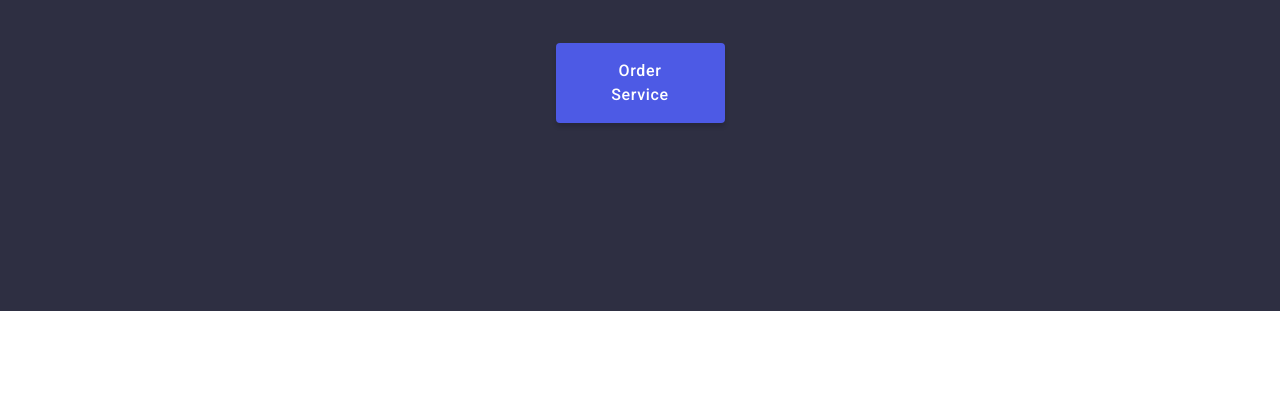
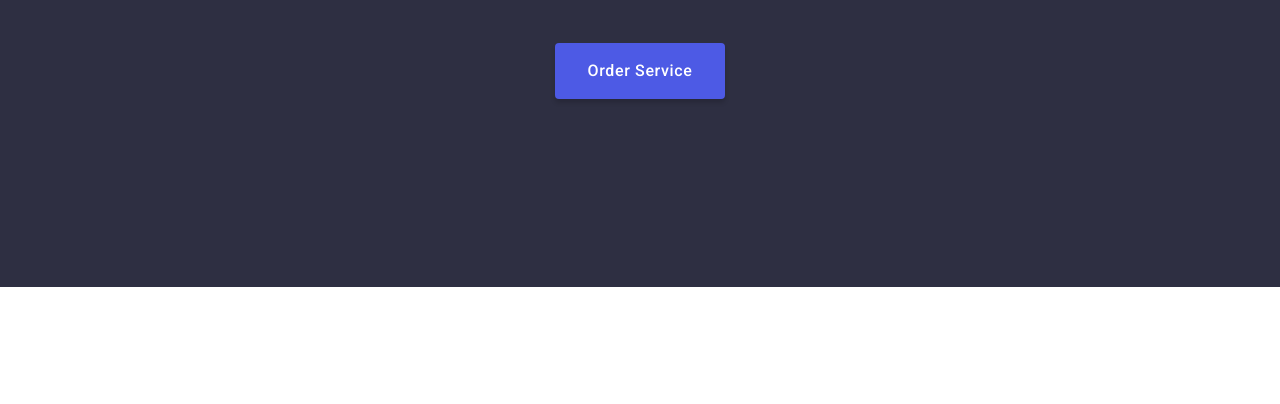
Before and after one commit to Arnary/goit-markup-hw-03, a plain HTML site: page index.html in a window 1280 px wide. Shown: the part 386-790 px from the top of the page. Drawn offline with nearby package versions, Linux system fonts and the light colour scheme.

Commit message:
fix hero button width

```diff
--- a/css/styles.css
+++ b/css/styles.css
@@ -174,7 +174,7 @@ header {
     padding: 16px 32px;
     border: none;
     border-radius: 4px;
-    max-width: 169px;
+    min-width: 169px;
 }
 
 .hero button:hover,
```
